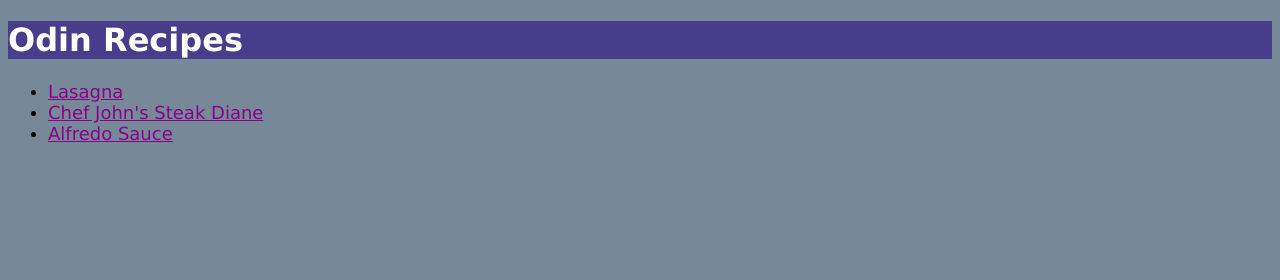
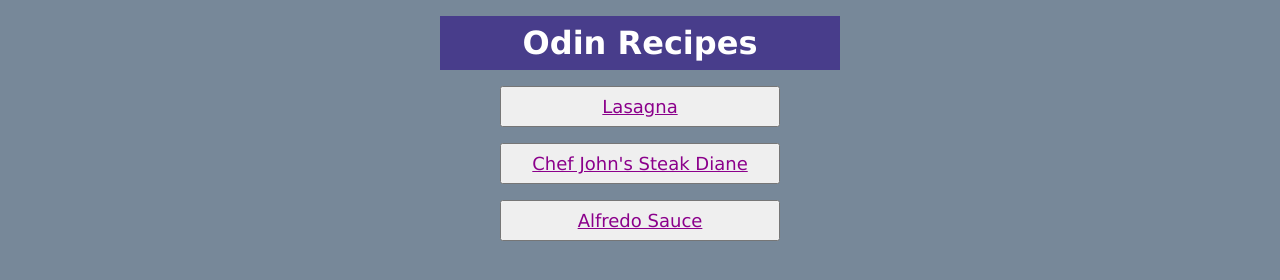
Before and after one commit to alogieishara/odin-recipes, a plain HTML site: page index.html in a window 1280 px wide. Drawn offline with Linux system fonts and the light colour scheme.

Commit message:
centering and spacing

```diff
--- a/index.html
+++ b/index.html
@@ -7,11 +7,11 @@
     <title>Document</title>
 </head>
 <body>
-    <h1>Odin Recipes</h1>
-    <ul>
-        <li><a href="./recipes/lasagna.html">Lasagna</a></li>
-        <li><a href="./recipes/alfredo.html">Chef John's Steak Diane</a></li>
-        <li><a href="./recipes/steak.html">Alfredo Sauce</a></li>
-    </ul>
+    <div class="container">
+        <h1>Odin Recipes</h1>
+        <button><a href="./recipes/lasagna.html">Lasagna</a></button>
+        <button><a href="./recipes/alfredo.html">Chef John's Steak Diane</a></button>
+        <button><a href="./recipes/steak.html">Alfredo Sauce</a></button>
+    </div>
 </body>
 </html>
--- a/style.css
+++ b/style.css
@@ -5,6 +5,7 @@
 a {
     font-size: 18px;
     color: darkmagenta;
+
 }
 
 a:focus {
@@ -17,9 +18,6 @@ h2 {
     color: white
 }
 
-h1 {
-    background-color: darkslateblue;
-}
 
 body {
     background-color: lightslategray;
@@ -41,3 +39,32 @@ img {
     background-color: darkslateblue;
     color: white
 }
+
+
+
+h1, button {
+    width: 100%; /* Takes full width of container */
+    box-sizing: border-box; /* Ensures padding doesn't increase width */
+}
+
+.container {
+    width: 400px;
+    margin: 0 auto;
+}
+
+h1 {
+    background-color: darkslateblue;
+    padding: 8px 24px;
+    text-align: center;
+    display: block;
+    width: 100%;
+    margin: 16px 0;
+    text-align: center;
+}
+
+button {
+    display: block;
+    width: 70%;
+    margin: 16px auto; /* Only vertical margin */
+    padding: 8px 24px;
+}
```
